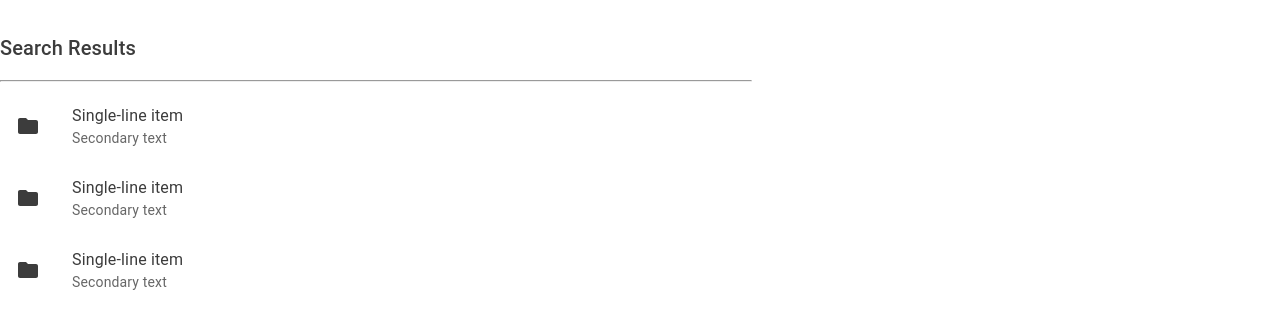
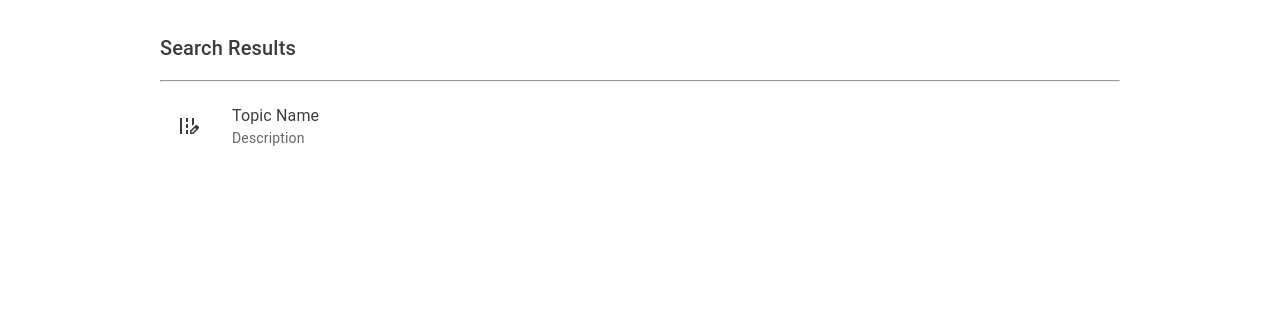
Before and after one commit to Sarthak-23/grasp, a React app in the folder client/: page /search in a window 1280 px wide. Shown: the top 328 px of the page. Built offline with nearby package versions, Linux system fonts and the light colour scheme.

Commit message:
Improved Search Component

```diff
--- a/client/src/components/Search/Search.js
+++ b/client/src/components/Search/Search.js
@@ -1,71 +1,64 @@
 import * as React from 'react';
 import { styled } from '@mui/material/styles';
-import Box from '@mui/material/Box';
 import List from '@mui/material/List';
 import ListItem from '@mui/material/ListItem';
-import ListItemAvatar from '@mui/material/ListItemAvatar';
 import ListItemIcon from '@mui/material/ListItemIcon';
 import ListItemText from '@mui/material/ListItemText';
-import Avatar from '@mui/material/Avatar';
-import IconButton from '@mui/material/IconButton';
-import FormGroup from '@mui/material/FormGroup';
-import FormControlLabel from '@mui/material/FormControlLabel';
-import Checkbox from '@mui/material/Checkbox';
 import Grid from '@mui/material/Grid';
 import Typography from '@mui/material/Typography';
-import FolderIcon from '@mui/icons-material/Folder';
-import DeleteIcon from '@mui/icons-material/Delete';
+import EditRoadIcon from '@mui/icons-material/EditRoad';
+import { makeStyles } from '@mui/styles';
 
 import classes from './Search.css';
 
-function generate(element) {
-    return [0, 1, 2].map((value) =>
-        React.cloneElement(element, {
-            key: value,
-        })
-    );
-}
+// function generate(element) {
+//     return [0, 1, 2].map((value) =>
+//         React.cloneElement(element, {
+//             key: value,
+//         })
+//     );
+// }
+
+const useStyles = makeStyles((theme) => ({
+    container: {
+        height: '100vh',
+        margin: '0',
+        display: 'flex',
+        justifyContent: 'center',
+    },
+}));
 
 const Demo = styled('div')(({ theme }) => ({
     backgroundColor: theme.palette.background.paper,
 }));
 
 const Search = () => {
-    const [dense, setDense] = React.useState(false);
+    const classes = useStyles();
 
     return (
-        <Box
-            sx={{ flexGrow: 1, maxWidth: 752 }}
-            className={classes.MainContent}
-        >
-            <Grid container spacing={2}>
-                <Grid item xs={12} md={12}>
-                    <Typography
-                        sx={{ mt: 4, mb: 2 }}
-                        variant="h6"
-                        component="div"
-                    >
+        <Grid container className={classes.container}>
+            <Grid item xs={12} md={9}>
+                <Typography sx={{ mt: 4, mb: 2 }} variant="h6" component="div">
                     Search Results
                 </Typography>
                 <hr />
                 <Demo>
-                        <List dense={dense}>
-                            {generate(
+                    <List>
+                        {/* {generate( */}
                         <ListItem>
                             <ListItemIcon>
-                                        <FolderIcon />
+                                <EditRoadIcon />
                             </ListItemIcon>
                             <ListItemText
-                                        primary="Single-line item"
-                                        secondary={'Secondary text'}
+                                primary="Topic Name"
+                                secondary="Description"
                             />
                         </ListItem>
-                            )}
+                        {/* )} */}
                     </List>
                 </Demo>
             </Grid>
         </Grid>
-        </Box>
     );
 };
 
```
Lines whose indentation alone changed are shown as unchanged.
